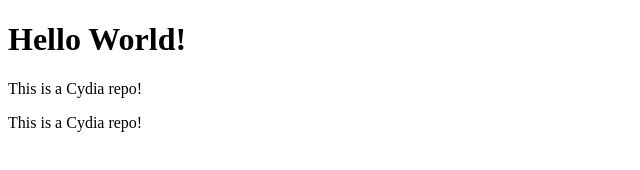
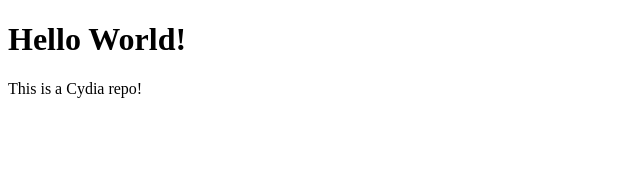
Before and after one commit to bugsman03/Hylynx-Repo, a plain HTML site: page index.html in a window 1280 px wide. Shown: the whole page, without its empty margins (0-640 px from the left). Drawn offline with Linux system fonts and the light colour scheme.

Commit message:
Update index.html

```diff
--- a/index.html
+++ b/index.html
@@ -3,6 +3,5 @@
 <body>
 <h1>Hello World!</h1>
 <p>This is a Cydia repo!</p>
-<p>This is a Cydia repo!</p>
 </body>
 </html>
```
